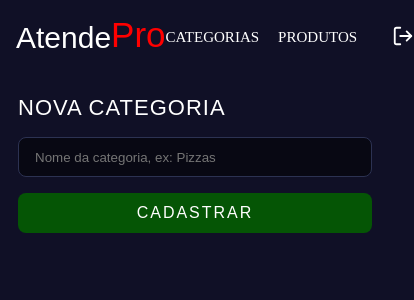
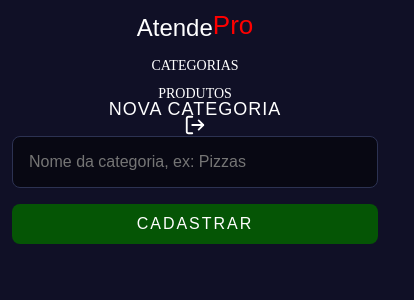
Before and after one commit to CarlosLeonardoMariano/frontend, a Next.js app: page /dashboard/categorias in a window 390 px wide. Shown: the top 300 px of the page, 414 px wide, since content can reach past the window. Built offline with nearby package versions, Linux system fonts and the light colour scheme; no server answers.

Commit message:
ajuste de responsividade no header e correção de rotas

```diff
--- a/src/app/dashboard/categorias/styles.module.scss
+++ b/src/app/dashboard/categorias/styles.module.scss
@@ -16,7 +16,10 @@
         gap: 16px;
     }
 
-
+    @media (max-width: 480px) {
+        padding: 0 12px;
+        margin-top: 24px;
+      }
 
 }
 
@@ -29,6 +32,10 @@
     text-transform: uppercase;
     letter-spacing: 1px;
 
+    @media (max-width: 480px) {
+        font-size: 18px;
+        text-align: center;
+      }
 
 }
 
@@ -41,4 +48,11 @@
     color: white;
     border-radius: 8px;
     border: 1px solid #2c3252;
+
+    @media (max-width: 480px) {
+        height: 52px;
+        font-size: 16px;
+      }
+
+
     }
--- a/src/app/dashboard/components/button/styles.module.scss
+++ b/src/app/dashboard/components/button/styles.module.scss
@@ -16,5 +16,9 @@
         background-color: #022e02;
     }
 
+    @media (max-width: 480px) {
+        width: 100%;
+        font-size: 16px;
+      }
 
     }
--- a/src/app/dashboard/components/header/styles.module.scss
+++ b/src/app/dashboard/components/header/styles.module.scss
@@ -30,7 +30,7 @@
     justify-content: space-between;
 
 
-
+ // ABRINDO O NAV
     nav{
         display: flex;
         align-items: center;
@@ -43,12 +43,13 @@
             text-decoration: none; /* Remove a decoração padrão do link */
             transition: all 500ms ease;
 
-
-
             &:hover{
                 color: red;
             }
         }
+
+         // FECHANDO O NAV
+
 
 
         button{
@@ -63,4 +64,33 @@
             }
         }
     }
+
+    @media (max-width: 600px) {
+        flex-direction: column;
+        height: auto;
+        gap: 12px;
+        padding-top: 10px;
+        padding-bottom: 10px;
+
+        nav {
+          flex-direction: column;
+          gap: 12px;
+
+          a {
+            font-size: 14px;
+          }
+
+          button {
+            margin-left: 0;
+          }
+        }
+
+        .logoTotal {
+          font-size: 24px;
+
+          .p {
+            font-size: 26px;
+          }
+        }
+      }
 }
```
